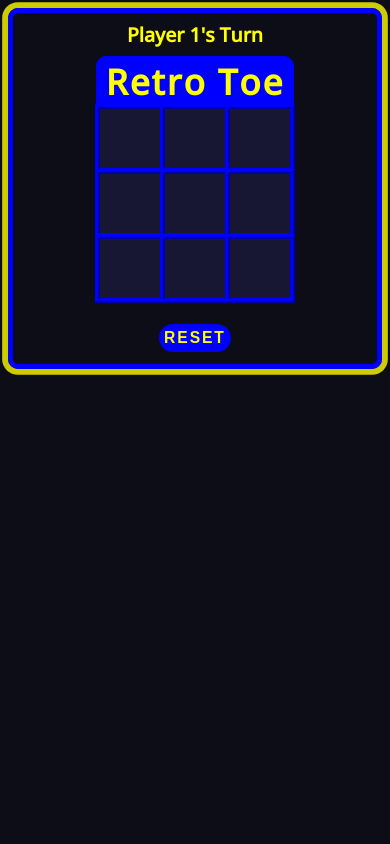
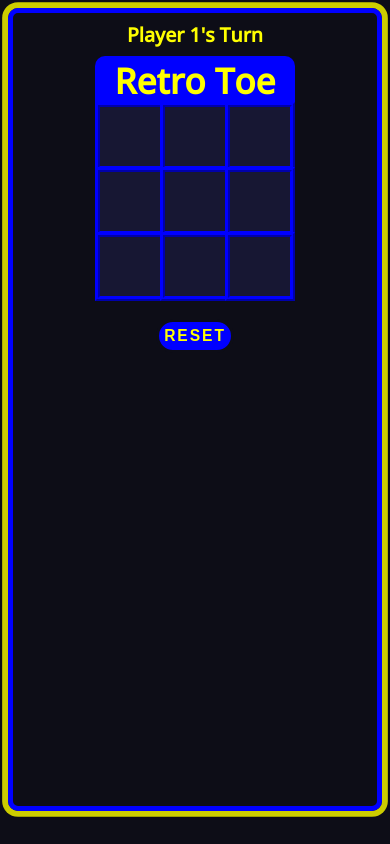
Before and after one commit to bthol/Retro-Toe, a website: page index.html in a window 390 px wide. Drawn offline with nearby package versions, Linux system fonts and the light colour scheme.

Commit message:
better responsivity

```diff
--- a/style.css
+++ b/style.css
@@ -14,18 +14,16 @@ body {
   box-shadow: 0vmin 0vmin 0vmin 1.5vmin hsl(60, 100%, 40%);
   border: 1.5vmin solid hsl(240, 100%, 50%);
   border-radius: 10px;
+  height: 94vh;
 }
 
 /* title */
 .title {
   background-color: hsl(240, 100%, 50%);
-  border: .4vmin solid hsl(240, 100%, 50%);
   text-align: center;
   font-size: 9vmin;
-  font-weight: 600;
-  letter-spacing: .5vmin;
   border-radius: 10px 10px 0px 0px;
-  padding: 0vmin 2.3vmin;
+  padding: 0vmin 5vmin;
   margin: 0vmin;
 }
 
@@ -75,7 +73,7 @@ body {
   width: 100%;
   display: grid;
   justify-items: center;
-  align-items: baseline;
+  align-items: stretch;
   justify-content: center;
   justify-self: center;
   align-self: center;
```
